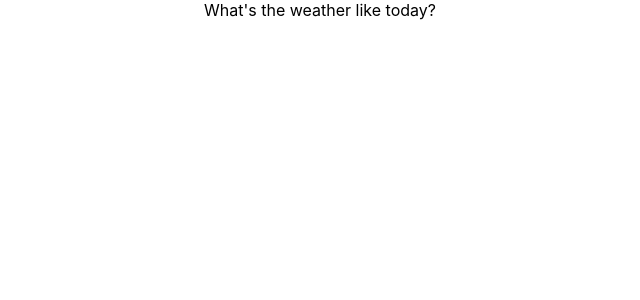
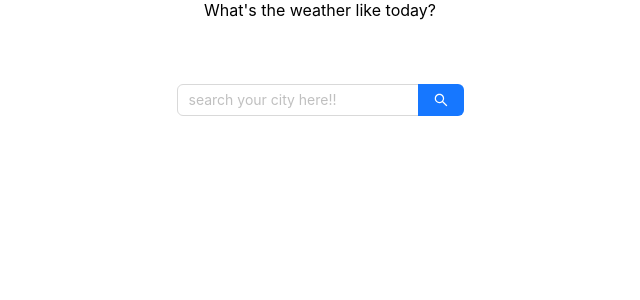
Before and after one commit to runner855/raintonic_2024, a React (Create React App) app: page / in a window 1280 px wide. Shown: the top 300 px of the page, without its empty margins (320-960 px from the left). Built offline with nearby package versions, Linux system fonts and the light colour scheme.

Commit message:
retrieving city on serchbar button click

```diff
--- a/package.json
+++ b/package.json
@@ -3,6 +3,7 @@
   "version": "0.1.0",
   "private": true,
   "dependencies": {
+    "@ant-design/icons": "^5.4.0",
     "@testing-library/jest-dom": "^5.14.1",
     "@testing-library/react": "^13.0.0",
     "@testing-library/user-event": "^13.2.1",
@@ -10,6 +11,8 @@
     "@types/node": "^16.7.13",
     "@types/react": "^18.0.0",
     "@types/react-dom": "^18.0.0",
+    "antd": "^5.20.2",
+    "axios": "^1.7.4",
     "react": "^18.3.1",
     "react-dom": "^18.3.1",
     "react-scripts": "5.0.1",
--- /dev/null
+++ b/src/Api/CitiesApiCall.tsx
@@ -0,0 +1,7 @@
+import axios from "axios";
+
+export default axios.create({
+  baseURL: "https://geocoding-api.open-meteo.com/v1",
+});
+
+// https://geocoding-api.open-meteo.com/v1/search?name=Berlin&count=10&language=en&format=json
--- a/src/App.tsx
+++ b/src/App.tsx
@@ -1,8 +1,13 @@
 import React from "react";
 import "./App.css";
+import { AppContainer } from "./components/AppContainer/AppContainer";
 
 const App = () => {
-  return <div className="App">What's the weather like today?</div>;
+  return (
+    <div className="App">
+      <AppContainer />
+    </div>
+  );
 };
 
 export default App;
--- /dev/null
+++ b/src/components/AppContainer/AppContainer.tsx
@@ -0,0 +1,11 @@
+import React from "react";
+import { SearchBar } from "../SearchBar/SearchBar";
+
+export const AppContainer = () => {
+  return (
+    <div>
+      <div>What's the weather like today?</div>
+      <SearchBar />
+    </div>
+  );
+};
--- /dev/null
+++ b/src/components/SearchBar/SearchBar.css
@@ -0,0 +1,3 @@
+.searchbar_container {
+  margin: 4em;
+}
--- /dev/null
+++ b/src/components/SearchBar/SearchBar.tsx
@@ -0,0 +1,33 @@
+import React, { useEffect, useState } from "react";
+import { AudioOutlined } from "@ant-design/icons";
+import { Input, Space } from "antd";
+import type { GetProps } from "antd";
+import "../SearchBar/SearchBar.css";
+import CitiesApiCall from "../../Api/CitiesApiCall";
+
+type SearchProps = GetProps<typeof Input.Search>;
+
+const { Search } = Input;
+
+export const SearchBar = () => {
+  const [searchValue, setSearchValue] = useState<string>();
+  const onSearch: SearchProps["onSearch"] = (value, _e, info) =>
+    setSearchValue(value);
+  searchValue &&
+    CitiesApiCall.get(
+      `search?name=${searchValue}&count=1&language=en&format=json`,
+      {}
+    ).then((res) => console.log(res.data.results));
+
+  return (
+    <div className="searchbar_container">
+      <Space direction="vertical">
+        <Search
+          placeholder="search your city here!!"
+          onSearch={onSearch}
+          enterButton
+        />
+      </Space>
+    </div>
+  );
+};
```
Also changed, not shown: 1 other file (tests, documents, lock files or other folders).
